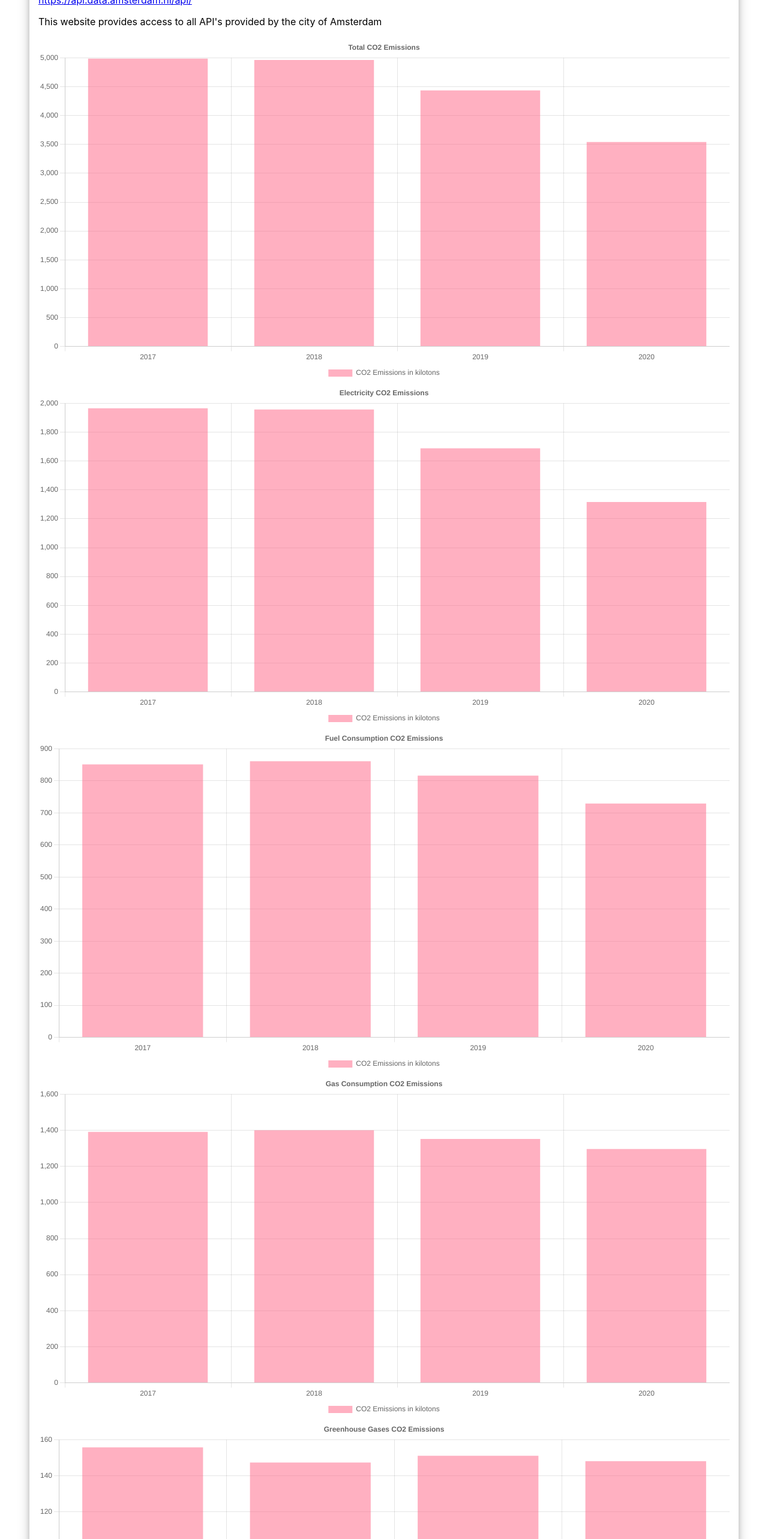
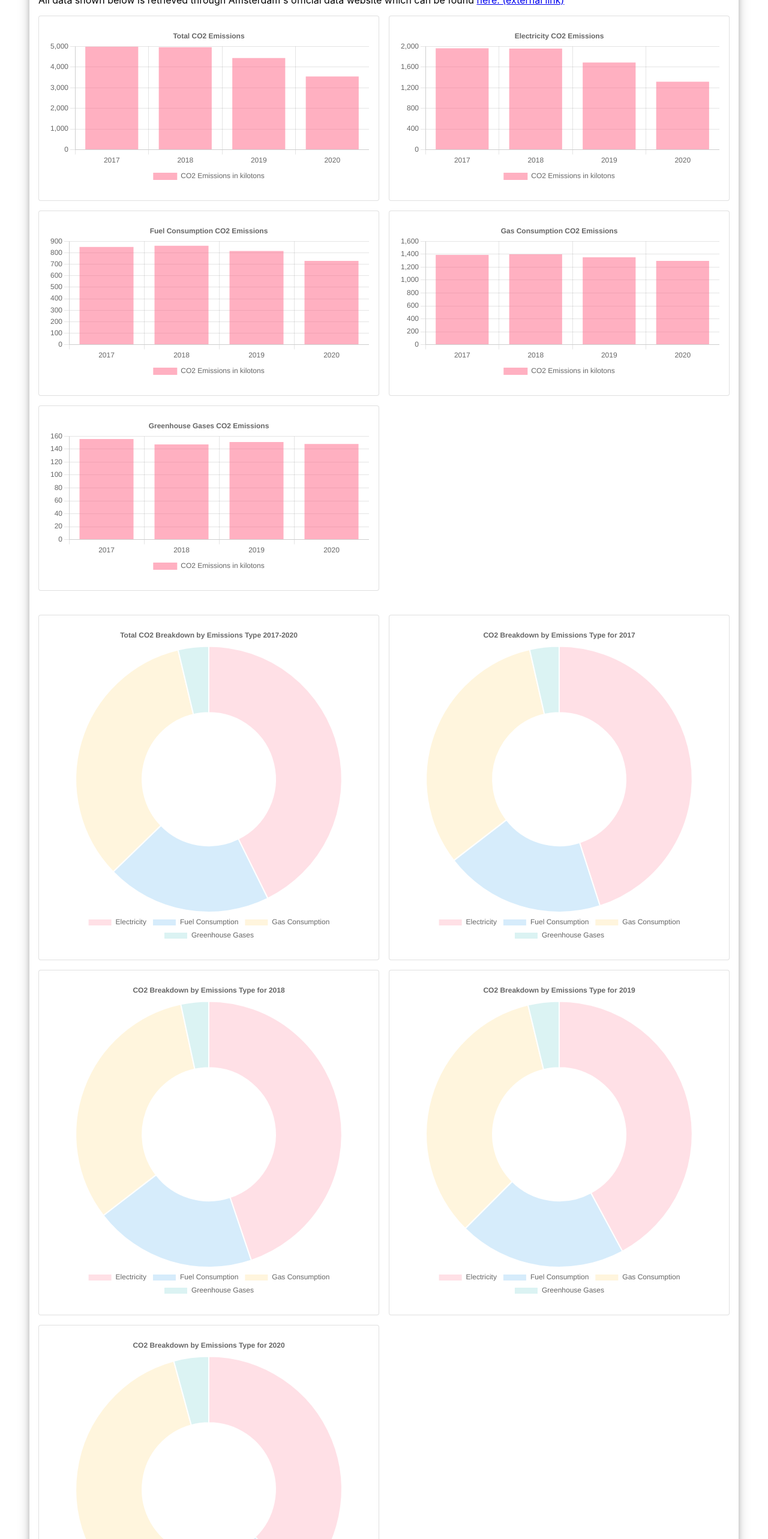
Before and after one commit to ryan-t-clark/Amsterdam-Dashboard, a React (Create React App) app: page /dashboard in a window 1280 px wide. Shown: the part 234-2800 px from the top of the page at 60% size. Built offline with nearby package versions, Linux system fonts and the light colour scheme; no server answers.

Commit message:
formatted dashboard

```diff
--- a/src/components/Dashboard.js
+++ b/src/components/Dashboard.js
@@ -12,6 +12,10 @@ import {
 } from 'chart.js';
 import { Bar, Doughnut } from 'react-chartjs-2';
 import '../App.css';
+
+import { Grid } from '@mui/material';
+import { Card } from '@mui/material';
+import { CardContent } from '@mui/material';
 
 import GasTable from './GasTable';
 
@@ -500,22 +504,121 @@ const Dashboard = () => {
     return (
       <div className="container">
                 <h2 className="center">Dashboard</h2>
-                <a href="https://api.data.amsterdam.nl/api/">https://api.data.amsterdam.nl/api/</a>
-                <p>This website provides access to all API's provided by the city of Amsterdam</p>
+
+                <p>All data shown below is retrieved through Amsterdam's official data website which can be found&nbsp;
+                  <a href="https://onderzoek.amsterdam.nl/zoek?categorie=dossier">here. (external link)</a>
+                </p>
+                <Grid container spacing={2}>
+                  <Grid item xs={6} justifyContent="center" direction="row" alignItems="center">
+                    <Card variant="outlined">
+                      <CardContent>
                         <Bar options={totalCO2options} data={totalCO2Data} />
+                      </CardContent>
+                    </Card>
+                  </Grid>
+                  <Grid item xs={6} justifyContent="center" direction="row" alignItems="center">
+                    <Card variant="outlined">
+                      <CardContent>
                         <Bar options={electricityCO2options} data={electricityCO2Data} />
+                      </CardContent>
+                    </Card>
+                  </Grid>
+                  <Grid item xs={6} justifyContent="center" direction="row" alignItems="center">
+                    <Card variant="outlined">
+                      <CardContent>
                         <Bar options={fuelCO2options} data={fuelCO2Data} />
+                      </CardContent>
+                    </Card>
+                  </Grid>
+                  <Grid item xs={6} justifyContent="center" direction="row" alignItems="center">
+                    <Card variant="outlined">
+                      <CardContent>
                       <Bar options={gasCO2options} data={gasCO2Data} />
+                      </CardContent>
+                    </Card>
+                  </Grid>
+                  <Grid item xs={6} justifyContent="center" direction="row" alignItems="center">
+                    <Card variant="outlined">
+                      <CardContent>
                       <Bar options={greenhouseCO2options} data={greenhouseCO2Data} />
+                      </CardContent>
+                    </Card>
+                  </Grid>
+                </Grid>
+
+                <br /><br />
+
+                <Grid container spacing={2}>
+                  <Grid item xs={6} justifyContent="center" direction="row" alignItems="center">
+                    <Card variant="outlined">
+                      <CardContent>
                         <Doughnut options={totalBreakdownOptions} data={totalBreakdownData} />
+                      </CardContent>
+                    </Card>
+                  </Grid>
+                  <Grid item xs={6} justifyContent="center" direction="row" alignItems="center">
+                    <Card variant="outlined">
+                      <CardContent>
                         <Doughnut options={emissionsBreakdown2017Options} data={emissionsBreakdown2017Data} />
+                      </CardContent>
+                    </Card>
+                  </Grid>
+                  <Grid item xs={6} justifyContent="center" direction="row" alignItems="center">
+                    <Card variant="outlined">
+                      <CardContent>
                         <Doughnut options={emissionsBreakdown2018Options} data={emissionsBreakdown2018Data} />
+                      </CardContent>
+                    </Card>
+                  </Grid>
+                  <Grid item xs={6} justifyContent="center" direction="row" alignItems="center">
+                    <Card variant="outlined">
+                      <CardContent>
                         <Doughnut options={emissionsBreakdown2019Options} data={emissionsBreakdown2019Data} />
+                      </CardContent>
+                    </Card>
+                  </Grid>
+                  <Grid item xs={6} justifyContent="center" direction="row" alignItems="center">
+                    <Card variant="outlined">
+                      <CardContent>
                         <Doughnut options={emissionsBreakdown2020Options} data={emissionsBreakdown2020Data} />
+                      </CardContent>
+                    </Card>
+                  </Grid>
+                </Grid>
+
+                <br /><br />
+
+                <Grid container spacing={2}>
+                  <Grid item xs={6} justifyContent="center" direction="row" alignItems="center">
+                    <Card variant="outlined">
+                      <CardContent>
                         <Bar options={sustainableCarsOptions} data={sustainableCarsData} />
+                      </CardContent>
+                    </Card>
+                  </Grid>
+                  <Grid item xs={6} justifyContent="center" direction="row" alignItems="center">
+                    <Card variant="outlined">
+                      <CardContent>
                         <Bar options={disposableIncomeOptions} data={disposableIncomeData} />
+                      </CardContent>
+                    </Card>
+                  </Grid>
+                  <Grid item xs={6} justifyContent="center" direction="row" alignItems="center">
+                    <Card variant="outlined">
+                      <CardContent>
                         <Bar options={universityOptions} data={universityData} />
+                      </CardContent>
+                    </Card>
+                  </Grid>
+                  <Grid item xs={6} justifyContent="center" direction="row" alignItems="center">
+                    <Card variant="outlined">
+                      <CardContent>
                         <Bar options={gasConsumptionCO2Options} data={gasConsumptionCO2Data} />
+                      </CardContent>
+                    </Card>
+                  </Grid>
+                </Grid>
+
                 <GasTable />
       </div>
     )
--- a/src/components/GasTable.js
+++ b/src/components/GasTable.js
@@ -99,6 +99,8 @@ const GasTable = () => {
     } else {
         return (
             <div className="container">
+                <p>Data for this table is retrieved from Amsterdam's official data API.</p>
+                <a href="https://api.data.amsterdam.nl/api/">https://api.data.amsterdam.nl/api/</a>
                 {buildTable()}
                 <span>
                     <button onClick={getMore}>Get More Data</button>
```
Lines whose indentation alone changed are shown as unchanged.
